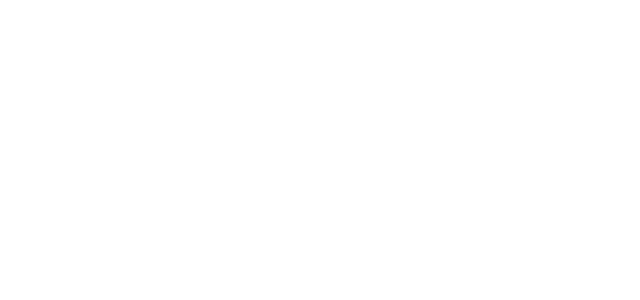
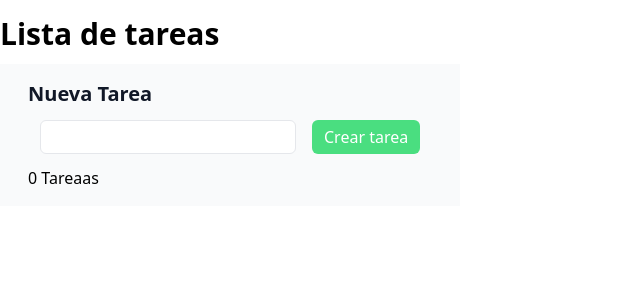
Before and after one commit to raulanto/tareas-vue, a Vue app: page / in a window 1280 px wide. Shown: the top 300 px of the page, without its empty margins (0-640 px from the left). Built offline with nearby package versions, Linux system fonts and the light colour scheme.

Commit message:
creacion de lista de tareas

```diff
--- a/index.html
+++ b/index.html
@@ -6,7 +6,7 @@
     <meta name="viewport" content="width=device-width, initial-scale=1.0">
     <title>Registro de Tarea</title>
   </head>
-  <body>
+  <body class="flex flex-col min-h-screen">
     <div id="app"></div>
     <script type="module" src="/src/main.ts"></script>
   </body>
--- a/src/App.vue
+++ b/src/App.vue
@@ -1,10 +1,17 @@
 <script setup lang="ts">
 import { RouterLink, RouterView } from 'vue-router'
-
+import Tareas from './components/Tareas.vue';
 </script>
 
 <template>
-  <main class="">
-
+  <main class="flex flex-grow w-screen justify-center ">
+    <Tareas/>
   </main>
 </template>
+
+<style>
+  html,
+  body {
+    height: 100%;
+  }
+</style>
--- /dev/null
+++ b/src/components/Tareas.vue
@@ -0,0 +1,60 @@
+<template>
+    <section class="flex flex-col my-4 w-fit w-screen">
+        <h1 class="text-3xl font-black">Lista de tareas</h1>
+        <article class="bg-gray-50/100 w-96 px-7 py-4 my-3 w-96 w-fit">
+            <form action="" @submit.prevent="createTask">
+                <label for="" class="font-bold text-gray-900 text-xl w-96">Nueva Tarea</label>
+                <div class="flex m-1 py-2">
+                    <input required class="mx-2 px-2 py-1 text-base transition-all border rounded-md  w-64 hover:shadow-lg" type="text" v-model="newTask" id="task">
+                    <input  class="mx-2 cursor-pointer bg-green-400 hover:bg-green-500 hover:shadow-lg text-white px-3 rounded-md transition-all " type="submit" value="Crear tarea">
+                </div>
+            </form>
+            <h2> {{tasks.length}} Tareaas</h2>
+        </article>
+        <section>
+        <ul class="list-outside ">
+            <li
+                v-if="complet"
+                class="task"
+                v-for="(task, i) in tasks"
+                :key="'task' + i"
+                :class="{completed: task.completed}"
+                @click="completeTask(task.text)"
+                ><input type="checkbox" v-model="complet"> {{task.text}}
+            </li>
+        </ul>
+    </section>
+    </section>
+
+
+</template>
+
+<script  >
+    export default {
+    name: "TodoList",
+    data: () => ({
+        newTask: "",
+        tasks: [],
+        complet:false
+    }),
+    methods: {
+        createTask() {
+        let task = {
+            text: this.newTask,
+            completed: true
+        };
+        this.tasks.push(task);
+        this.newTask = "";
+        console.log(this.tasks);
+        },
+        completeTask(taskText) {
+        for (let i = 0; i < this.tasks.length; i++) {
+            let task = this.tasks[i];
+            if (taskText === task.text) {
+            task.completed = !task.completed;
+            }
+        }
+        }
+    }
+    };
+</script>
```
